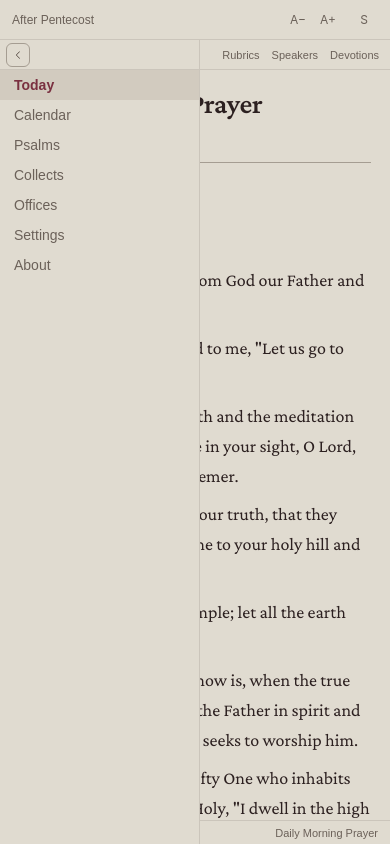
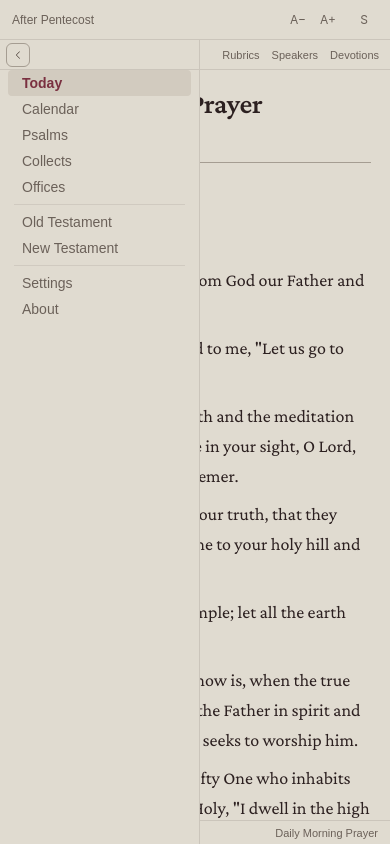
Before and after one commit to Vittv/bcp, a React Native app: screen / in a window 390 px wide. Both pictures are taken after a click on the button "Show sidebar". Built offline with nearby package versions, Linux system fonts and the light colour scheme.

Commit message:
feat(bible): integrate Bible reader into shell with scroll tracking and status bar

```diff
--- a/src/components/shell/Shell.tsx
+++ b/src/components/shell/Shell.tsx
@@ -3,6 +3,7 @@ import { Platform, Pressable, StyleSheet, View } from "react-native";
 import { Chevron } from "../../components/shell/Chevron";
 import type { PageId } from "../../components/shell/Sidebar";
 import { Sidebar } from "../../components/shell/Sidebar";
+import { BibleProvider } from "../../context/BibleContext";
 import { useTheme } from "../../context/ThemeContext";
 import {
   colorFor,
@@ -20,6 +21,7 @@ import {
 import { composeOffice } from "../../lib/office";
 import { DEFAULT_PREFS } from "../../lib/office/types";
 import { AboutScreen } from "../../screens/AboutScreen";
+import { BibleBar, BibleReaderScreen } from "../../screens/BibleReaderScreen";
 import { CalendarScreen } from "../../screens/CalendarScreen";
 import {
   CollectsBar,
@@ -62,7 +64,13 @@ function u(n: number): string {
 }
 
 function isReferencePage(p: PageId): boolean {
-  return p === "psalms" || p === "collects" || p === "offices";
+  return (
+    p === "psalms" ||
+    p === "collects" ||
+    p === "offices" ||
+    p === "old-testament" ||
+    p === "new-testament"
+  );
 }
 
 const SIDEBAR_ANIM_STYLE_ID = "sidebar-anim-style";
@@ -201,6 +209,11 @@ export function Shell() {
       el.focus({ preventScroll: true });
     }
     setScrollPct(0);
+    // also reset the SplitPane detail pane scroll (desktop reference pages)
+    requestAnimationFrame(() => {
+      const detail = window.document.querySelector("[data-split-detail]") as HTMLElement | null;
+      if (detail) detail.scrollTop = 0;
+    });
   };
 
   const document = composeOffice(
@@ -260,14 +273,19 @@ export function Shell() {
 
   // every page gets the auxiliary 30px row under the TopBar: the
   // page's own bar where one exists, otherwise a bare strip
-  const auxRow =
-    page === "psalms" ? (
-      <PsalmsBar leading={sidebarShowButton} isMobile={isMobile} />
-    ) : page === "collects" ? (
-      <CollectsBar leading={sidebarShowButton} isMobile={isMobile} />
-    ) : page === "offices" ? (
-      <OfficesBar leading={sidebarShowButton} isMobile={isMobile} />
-    ) : page === "today" ? (
+  const getAuxRow = () => {
+    switch (page) {
+      case "psalms":
+        return <PsalmsBar leading={sidebarShowButton} isMobile={isMobile} />;
+      case "collects":
+        return <CollectsBar leading={sidebarShowButton} isMobile={isMobile} />;
+      case "offices":
+        return <OfficesBar leading={sidebarShowButton} isMobile={isMobile} />;
+      case "old-testament":
+      case "new-testament":
+        return <BibleBar leading={sidebarShowButton} isMobile={isMobile} />;
+      case "today":
+        return (
           <OfficeTabs
             leading={sidebarShowButton}
             active={tab}
@@ -279,11 +297,16 @@ export function Shell() {
             devotions={devotions}
             onToggleDevotions={() => setDevotions(!devotions)}
           />
-    ) : page === "settings" || page === "about" ? (
-      <View style={styles.auxStrip}>{sidebarShowButton}</View>
-    ) : null;
+        );
+      case "settings":
+      case "about":
+        return <View style={styles.auxStrip}>{sidebarShowButton}</View>;
+      default:
+        return null;
+    }
+  };
 
-  const content = (() => {
+  const getContent = () => {
     switch (page) {
       case "today":
         return (
@@ -313,6 +336,9 @@ export function Shell() {
         return (
           <OfficesScreen isMobile={isMobile} onScrollProgress={reportScroll} />
         );
+      case "old-testament":
+      case "new-testament":
+        return <BibleReaderScreen isMobile={isMobile} fontScale={fontScale} onScrollProgress={reportScroll} />;
       case "settings":
         return (
           <SettingsScreen
@@ -323,12 +349,22 @@ export function Shell() {
         );
       case "about":
         return <AboutScreen />;
+      default:
+        return null;
     }
-  })();
+  };
+
+  const auxRow = getAuxRow();
+  const content = getContent();
 
   if (IS_WEB) {
     return (
       <ReferenceProvider onReadingChange={setReading} page={page}>
+        <BibleProvider
+          page={page}
+          onReadingChange={setReading}
+          onChapterChange={scrollToTop}
+        >
           <div
             style={{
               display: "flex",
@@ -391,15 +427,14 @@ export function Shell() {
                 <div
                   ref={scrollRef}
                   onScroll={handleScroll}
-                /* biome-ignore lint/a11y/noNoninteractiveTabindex: a scrollable region must be keyboard-focusable for native arrow scrolling */
-                tabIndex={0}
                   style={{
                     flex: 1,
                     boxSizing: "border-box",
                     outline: "none",
                     overflowX: "hidden",
                     overflowY:
-                    page === "calendar" || (isReferencePage(page) && !isMobile)
+                      page === "calendar" ||
+                      (isReferencePage(page) && !isMobile)
                         ? "hidden"
                         : "auto",
                     display: "flex",
@@ -412,29 +447,14 @@ export function Shell() {
                 >
                   <div
                     style={{
-                    // raw divs are content-box by default; without
-                    // this the 100% width ignores padding and bleeds
                       boxSizing: "border-box",
-                    // standardized CSS zoom resolves percentage widths
-                    // against the parent as-is (verified in Chrome: a
-                    // 100%-wide zoomed box renders exactly parent-wide
-                    // at any scale), so no inverse-width math is needed
-                    // here — dividing by fontScale would only shrink
-                    // the column on small screens
                       width: "100%",
-                    // rem lengths inside a zoomed element are scaled by
-                    // it, so a plain rem cap stays visually constant at
-                    // every font scale
                       maxWidth:
                         page === "today" ||
                         page === "settings" ||
                         page === "about"
                           ? "46rem"
                           : "100%",
-                    // padding lives inside the zoomed element, so it
-                    // grows with fontScale unless pre-divided; keep it
-                    // visually constant so bigger type uses the freed
-                    // space instead of fatter margins squeezing it out
                       padding:
                         page === "today" ||
                         page === "settings" ||
@@ -446,12 +466,8 @@ export function Shell() {
                         (isReferencePage(page) && !isMobile)
                           ? "100%"
                           : undefined,
-                    // zoom only when actually scaled: WebKitGTK rounds
-                    // line boxes to integers inside zoomed subtrees,
-                    // which shaves glyph bottoms even at 100% if the
-                    // property is present
                       zoom:
-                      page !== "calendar" && fontScale !== 1
+                        page !== "calendar" && !(isReferencePage(page) && !isMobile) && fontScale !== 1
                           ? String(fontScale)
                           : undefined,
                     }}
@@ -459,6 +475,7 @@ export function Shell() {
                     {content}
                   </div>
                 </div>
+
                 <StatusBar
                   season={season}
                   seasonColor={seasonColor}
@@ -471,12 +488,14 @@ export function Shell() {
               </div>
             </div>
           </div>
+        </BibleProvider>
       </ReferenceProvider>
     );
   }
 
   return (
     <ReferenceProvider onReadingChange={setReading} page={page}>
+      <BibleProvider page={page}>
         <View style={styles.shell}>
           <TopBar
             season={season}
@@ -505,18 +524,10 @@ export function Shell() {
               >
                 {content}
               </View>
-            <StatusBar
-              season={season}
-              seasonColor={seasonColor}
-              slot={slot}
-              officeName={document.officeName}
-              scrollPct={scrollPct}
-              reading={isReferencePage(page) ? reading : null}
-              compact={compactBars}
-            />
             </View>
           </View>
         </View>
+      </BibleProvider>
     </ReferenceProvider>
   );
 }
--- a/src/components/shell/Sidebar.tsx
+++ b/src/components/shell/Sidebar.tsx
@@ -7,23 +7,29 @@ export type PageId =
   | "psalms"
   | "collects"
   | "offices"
+  | "old-testament"
+  | "new-testament"
   | "settings"
   | "about";
 
-const NAV: { id: PageId; label: string }[] = [
+const NAV: { id: PageId; label: string; section?: string }[] = [
   { id: "today", label: "Today" },
   { id: "calendar", label: "Calendar" },
   { id: "psalms", label: "Psalms" },
   { id: "collects", label: "Collects" },
   { id: "offices", label: "Offices" },
-  { id: "settings", label: "Settings" },
-  { id: "about", label: "About" },
+  { id: "old-testament", label: "Old Testament", section: "scripture" },
+  { id: "new-testament", label: "New Testament", section: "scripture" },
+  { id: "settings", label: "Settings", section: "settings" },
+  { id: "about", label: "About", section: "settings" },
 ];
 
 const noSelect = {
   userSelect: "none" as const,
   WebkitUserSelect: "none" as const,
 };
+
+const SECTION_ORDER = ["", "scripture", "settings"] as const;
 
 type SidebarProps = {
   active: PageId;
@@ -32,6 +38,11 @@ type SidebarProps = {
 };
 
 export function Sidebar({ active, onSelect, onHide }: SidebarProps) {
+  const sections = SECTION_ORDER.map((section) => ({
+    section,
+    items: NAV.filter((item) => (item.section ?? "") === section),
+  }));
+
   return (
     <View style={[styles.sidebar, noSelect]}>
       <View style={styles.toolbar}>
@@ -48,7 +59,10 @@ export function Sidebar({ active, onSelect, onHide }: SidebarProps) {
         </Pressable>
       </View>
       <View style={styles.nav}>
-        {NAV.map((item) => {
+        {sections.map(({ section, items }, idx) => (
+          <View key={section || "main"} style={styles.section}>
+            {section && idx > 0 && <View style={styles.sectionDivider} />}
+            {items.map((item) => {
               const isActive = active === item.id;
               return (
                 <Pressable
@@ -60,12 +74,16 @@ export function Sidebar({ active, onSelect, onHide }: SidebarProps) {
                     hovered && !isActive && styles.navItemHover,
                   ]}
                 >
-              <Text style={[styles.navText, isActive && styles.navTextActive]}>
+                  <Text
+                    style={[styles.navText, isActive && styles.navTextActive]}
+                  >
                     {item.label}
                   </Text>
                 </Pressable>
               );
             })}
+          </View>
+        ))}
       </View>
     </View>
   );
@@ -104,9 +122,20 @@ const styles = StyleSheet.create({
   nav: {
     paddingBottom: 8,
   },
+  section: {
+    paddingBottom: 4,
+  },
+  sectionDivider: {
+    borderBottomWidth: 1,
+    borderBottomColor: "var(--border-faint, rgba(44, 32, 32, 0.09))",
+    marginHorizontal: 14,
+    marginBottom: 4,
+  },
   navItem: {
-    paddingVertical: 7,
+    paddingVertical: 5,
     paddingHorizontal: 14,
+    marginHorizontal: 8,
+    borderRadius: 4,
   },
   navItemActive: {
     backgroundColor: "var(--control-hover, #d2cbbf)",
--- a/src/screens/reference/styles.ts
+++ b/src/screens/reference/styles.ts
@@ -444,4 +444,215 @@ export const sharedStyles = StyleSheet.create({
     fontSize: 13,
     color: "var(--text, #2c2020)",
   },
+  // Bible reader
+  bibleContainer: {
+    flex: 1,
+  },
+  bibleContentContainer: {
+    paddingHorizontal: 20,
+    paddingBottom: 40,
+  },
+  bibleReaderHeader: {
+    marginBottom: 16,
+    paddingTop: 8,
+  },
+  bibleReaderTitle: {
+    fontFamily: SERIF_SEMI,
+    fontSize: 24,
+    lineHeight: 32,
+    color: "var(--text, #2c2020)",
+    marginBottom: 4,
+  },
+  bibleReaderSubtitle: {
+    fontFamily: SANS,
+    fontSize: 14,
+    color: "var(--text-secondary, #7a6e64)",
+  },
+  bibleLoading: {
+    fontFamily: SANS,
+    fontSize: 16,
+    color: "var(--text-secondary, #7a6e64)",
+    textAlign: "center",
+    marginTop: 40,
+  },
+  bibleChapterNav: {
+    flexDirection: "row",
+    alignItems: "center",
+    justifyContent: "space-between",
+    marginTop: 24,
+    paddingTop: 16,
+    borderTopWidth: 1,
+    borderTopColor: "var(--border-faint, rgba(44, 32, 32, 0.09))",
+  },
+  bibleNavBtn: {
+    flexDirection: "row",
+    alignItems: "center",
+    gap: 6,
+    paddingHorizontal: 8,
+    paddingVertical: 6,
+    borderRadius: 6,
+    borderWidth: 1,
+    borderColor: "var(--border-content, #b5aa9e)",
+  },
+  bibleNavBtnHover: {
+    backgroundColor: "var(--control-hover, rgba(44, 32, 32, 0.06))",
+  },
+  bibleNavBtnDisabled: {
+    opacity: 0.4,
+  },
+  bibleNavBtnText: {
+    fontFamily: SANS,
+    fontSize: 13,
+    fontWeight: "600",
+    color: "var(--text, #2c2020)",
+  },
+  bibleChapterIndicator: {
+    fontFamily: SANS,
+    fontSize: 13,
+    color: "var(--text-secondary, #7a6e64)",
+  },
+  // Bible bar
+  bibleBar: {
+    height: 30,
+    borderBottomWidth: 1,
+    borderBottomColor: "var(--border, #d2cbbf)",
+    flexDirection: "row",
+    alignItems: "center",
+    justifyContent: "space-between",
+    paddingHorizontal: 10,
+    backgroundColor: "var(--bg, #e0dbd0)",
+    flexShrink: 0,
+    position: "relative",
+    zIndex: 2,
+  },
+  bibleBarLeft: {
+    flexDirection: "row",
+    alignItems: "center",
+    gap: 4,
+    flexShrink: 0,
+  },
+  bibleBarCenter: {
+    flexDirection: "row",
+    alignItems: "center",
+    gap: 2,
+    flex: 1,
+    justifyContent: "center",
+    overflow: "hidden",
+  },
+  bibleBarCenterCompact: {
+    justifyContent: "flex-start",
+  },
+  bibleBarRight: {
+    flexDirection: "row",
+    alignItems: "center",
+    gap: 6,
+  },
+  bibleBookSegment: {
+    paddingHorizontal: 8,
+    paddingVertical: 4,
+    borderRadius: 4,
+    borderWidth: 1,
+    borderColor: "transparent",
+  },
+  bibleBookSegmentHover: {
+    backgroundColor: "var(--control-hover, #d2cbbf)",
+  },
+  bibleBookSegmentActive: {
+    backgroundColor: "var(--control-hover, #d2cbbf)",
+    borderColor: "var(--accent, #7a3040)",
+  },
+  bibleBookSegmentRead: {
+    borderColor: "var(--accent, #7a3040)",
+  },
+  bibleBookSegmentText: {
+    fontFamily: SANS,
+    fontSize: 11,
+    fontWeight: "600",
+    color: "var(--text-secondary, #7a6e64)",
+  },
+  bibleBookSegmentTextActive: {
+    color: "var(--accent, #7a3040)",
+    fontWeight: "700",
+  },
+  bibleResetBtn: {
+    paddingHorizontal: 10,
+    paddingVertical: 4,
+    borderRadius: 4,
+    borderWidth: 1,
+    borderColor: "var(--border-content, #b5aa9e)",
+    backgroundColor: "var(--bg-raised, #ece7dd)",
+  },
+  bibleResetBtnHover: {
+    backgroundColor: "var(--control-hover, #d2cbbf)",
+  },
+  bibleResetBtnText: {
+    fontFamily: SANS,
+    fontSize: 11,
+    fontWeight: "600",
+    color: "var(--text-secondary, #7a6e64)",
+  },
+  bibleDropdownTrigger: {
+    flexDirection: "row",
+    alignItems: "center",
+    gap: 4,
+    paddingHorizontal: 10,
+    paddingVertical: 4,
+    borderRadius: 4,
+    borderWidth: 1,
+    borderColor: "var(--border-content, #b5aa9e)",
+    backgroundColor: "var(--bg-raised, #ece7dd)",
+    flex: 1,
+    justifyContent: "center",
+  },
+  bibleDropdownText: {
+    fontFamily: SANS,
+    fontSize: 11,
+    fontWeight: "600",
+    color: "var(--text, #2c2020)",
+  },
+  bibleDropdownMenu: {
+    position: "absolute",
+    top: 30,
+    left: 10,
+    right: 10,
+    zIndex: 50,
+    borderRadius: 8,
+    borderWidth: 1,
+    borderColor: "var(--border-content, #b5aa9e)",
+    backgroundColor: "var(--bg-raised, #ece7dd)",
+    shadowColor: "#000",
+    shadowOpacity: 0.24,
+    shadowRadius: 14,
+    shadowOffset: { width: 0, height: 4 },
+    maxHeight: 300,
+  },
+  bibleDropdownItem: {
+    paddingHorizontal: 12,
+    paddingVertical: 10,
+    borderBottomWidth: 1,
+    borderBottomColor: "var(--border-faint, rgba(44, 32, 32, 0.09))",
+  },
+  bibleDropdownItemActive: {
+    backgroundColor: "var(--control-hover, #d2cbbf)",
+  },
+  bibleDropdownItemText: {
+    fontFamily: SANS,
+    fontSize: 13,
+    color: "var(--text, #2c2020)",
+  },
+  // bottom chapter navigation
+  bibleBottomNav: {
+    flexDirection: "row",
+    justifyContent: "space-between",
+    marginTop: 24,
+  },
+  bibleNavBtnRight: {
+    flexDirection: "row",
+  },
+  bibleNavLabel: {
+    fontFamily: SANS,
+    fontSize: 13,
+    fontWeight: "400",
+    color: "var(--text, #2c2020)",
+  },
 });
```
Also changed, not shown: src/screens/BibleReaderScreen.tsx (+5 -2 lines), src/screens/reference/shared.tsx (+12 -6 lines). Lines whose indentation alone changed are shown as unchanged.
